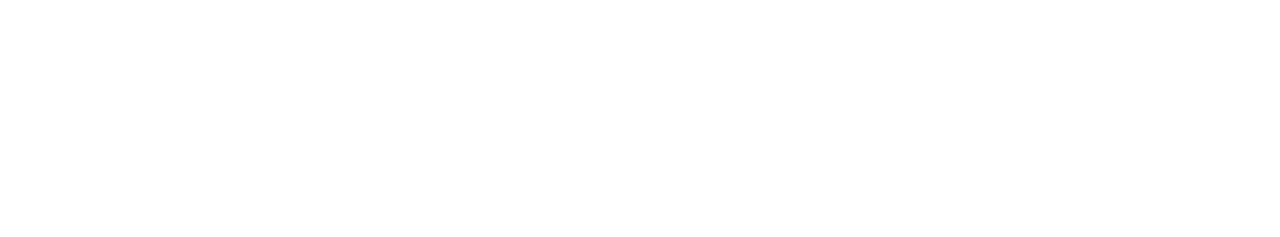
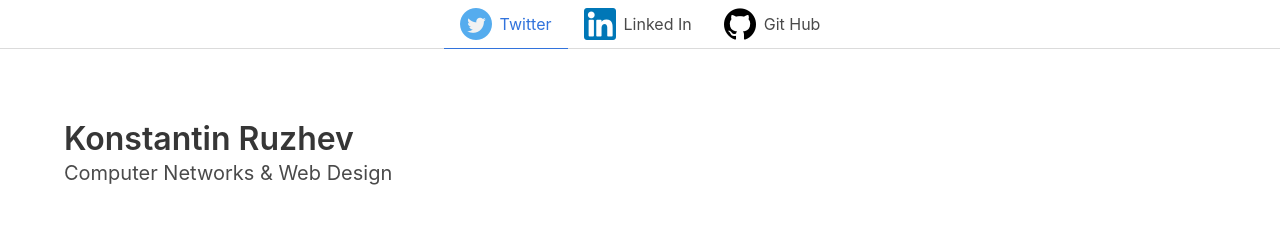
Before and after one commit to uverus2/myLanding, a website: page index.html in a window 1280 px wide. Drawn offline with Linux system fonts and the light colour scheme.

Commit message:
Design changes

```diff
--- a/index.html
+++ b/index.html
@@ -4,10 +4,98 @@
     <meta charset="UTF-8">
     <meta name="viewport" content="width=device-width, initial-scale=1.0">
     <meta http-equiv="X-UA-Compatible" content="ie=edge">
-    <title>Document</title>
+    <title> Landing </title>
     <link rel="stylesheet" href="dist/main.css">
+
 </head>
 <body>
+
+        <div class="tabs is-centered">
+                <ul>
+                  <li class="is-active">
+                    <a>
+                      <span class="icon is-medium"><img src="images/twitterB.png" alt=""> <i class="fas fa-image" aria-hidden="true"></i></span>
+                      <span>Twitter</span>
+                    </a>
+                  </li>
+                  <li>
+                    <a>
+                      <span class="icon is-medium" > <img src="images/linkedinB.png" alt=""> <i class="fas fa-music" aria-hidden="true"></i></span>
+                      <span>Linked In</span>
+                    </a>
+                  </li>
+                  <li>
+                    <a>
+                      <span class="icon is-medium"> <img src="images/github-logo (1).png" alt=""> <i class="fas fa-film" aria-hidden="true"></i></span>
+                      <span>Git Hub</span>
+                    </a>
+                  </li>
+                </ul>
+              </div>
+
+        <section class="hero">
+          <div class="hero-body">
+            <div class="container">
+             <div class="columns">
+               <div class="column">
+              <h1 class="title">
+                Konstantin Ruzhev
+              </h1>
+              <h2 class="subtitle">
+                Computer Networks & Web Design
+              </h2>
+                  </div>
+                </div>
+            </div>
+          </div>
+
+        </section>
+
+
+        <section class="section about" >
+                <div class="container is-fluid">
+
+
+                </div>
+        </section>
+
+        <section class="section inter" >
+
+                <div class="container is-fluid">
+
+
+                    </div>
+        </section>
+
+        <section class="section place" >
+
+                <div class="container is-fluid">
+
+
+                    </div>
+
+        </section>
+
+
+
+
+       <!-- <section class="hero">
+                <div class="hero-body">
+                  <div class="container">
+                    <h1 class="title">
+                      Konstantin Ruzhev
+                    </h1>
+                    <h2 class="subtitle">
+                      Computer Networks & Web Design
+                    </h2>
+                  </div>
+                </div>
+              </section>
+
+    <div class="columns">
+
+    </div> -->
+
 
 
 </body>
--- a/src/sass/master/master.scss
+++ b/src/sass/master/master.scss
@@ -0,0 +1,6 @@
+
+.center {
+    display: flex;
+    justify-content: center;
+    align-items: center;
+}
```
Also changed, not shown: dist/images/github-logo (1).png (added), dist/images/github-logo.png (added), dist/images/linkedin.png (added), dist/images/linkedinB.png (added), dist/images/twitter.png (added), dist/images/twitterB.png (added), dist/main.css.
